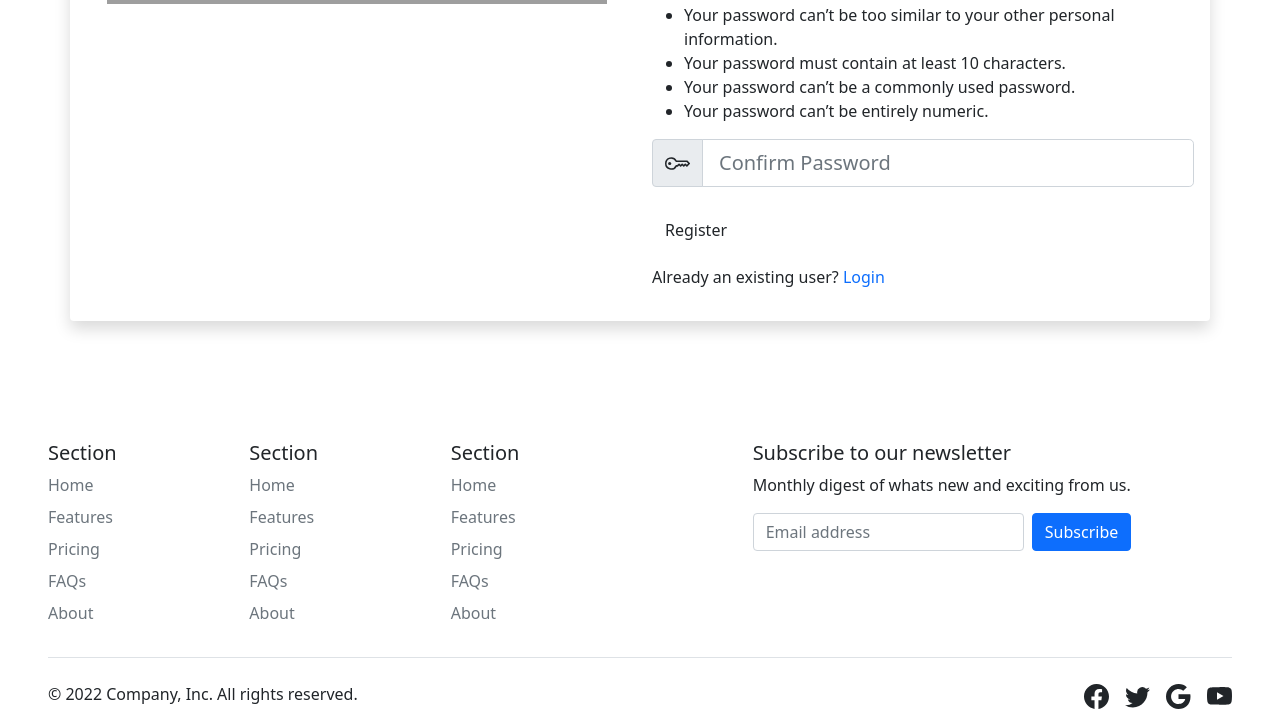
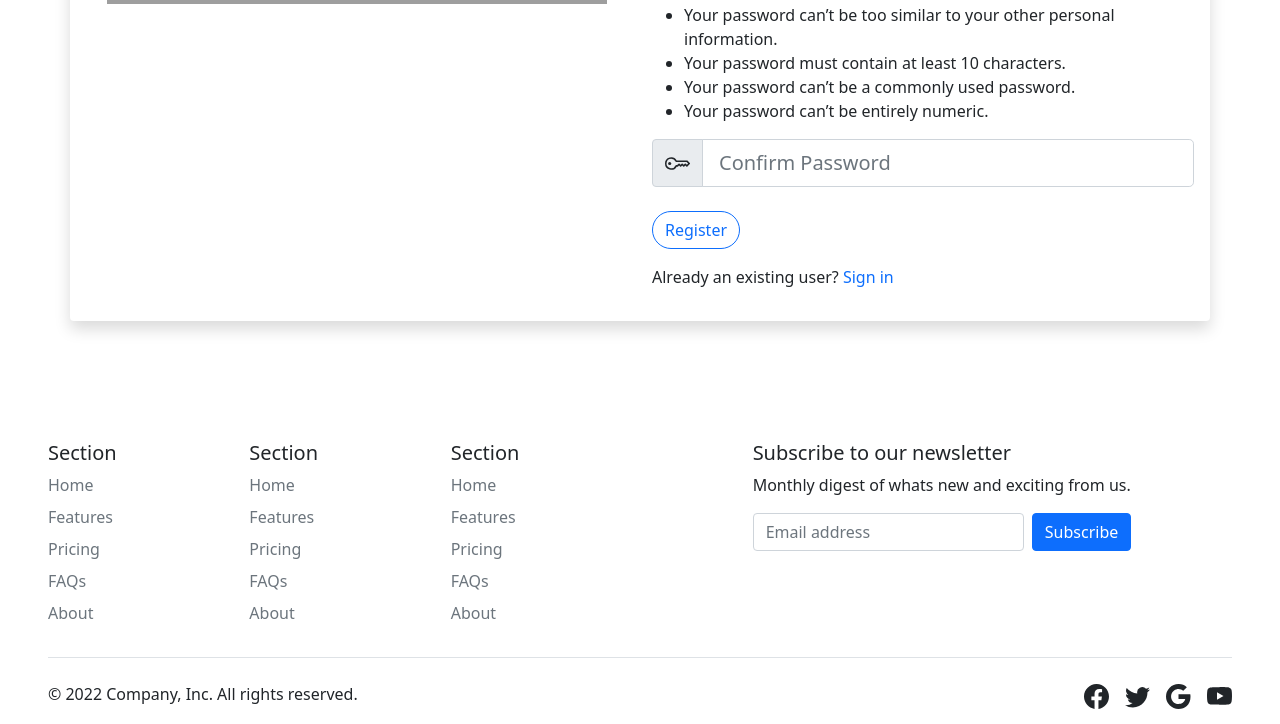
Before and after one commit to morgan0112/login-system, a Django app: page /register/ in a window 1280 px wide. Shown: the part 640-1364 px from the top of the page. Run offline with Django 4.2, Linux system fonts and the light colour scheme; some libraries are stand-ins or nearby versions; grey boxes are pictures that could not be loaded.

Commit message:
Basic template redesign

```diff
--- a/accounts/templates/accounts/register.html
+++ b/accounts/templates/accounts/register.html
@@ -8,7 +8,7 @@
     <div class="row">
         <div class="col">
             <div class="mt-5 text-center">
-                <img src="https://static.vecteezy.com/system/resources/previews/002/565/943/non_2x/the-freelance-man-feel-confused-while-working-with-laptop-vector.jpg" class="img-fluid" alt="the-freelance-man-feel-confused-while-working-with-laptop" width="500" height="600">
+                <img src="https://i.pinimg.com/736x/e9/53/84/e953841d729464fcf837b436e7299713--google-style-simple-character.jpg" class="img-fluid" alt="the-freelance-man-feel-confused-while-working-with-laptop" width="500" height="600">
             </div>
         </div>
         <div class="col-6">
@@ -85,9 +85,9 @@
                     </div>
                     {{ form.password2 }}
                 </div>
-                <button class="btn dark-red-btn rounded-pill mt-2" type="submit">Register</button>
+                <button class="btn btn-outline-primary rounded-pill mt-2" type="submit">Register</button>
             </form>
-            <p class="mt-3">Already an existing user? <a class="text-dark-red link-black text-decoration-none" href="{% url 'accounts:login' %}">Login</a></p>
+            <p class="mt-3">Already an existing user? <a class="text-decoration-none" href="{% url 'accounts:login' %}">Sign in</a></p>
         </div>
     </div>
 </div>
```
